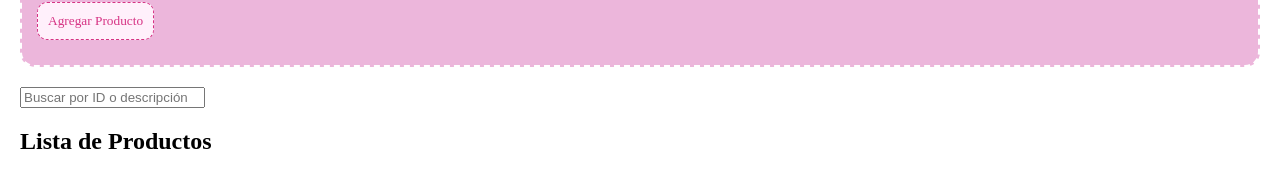
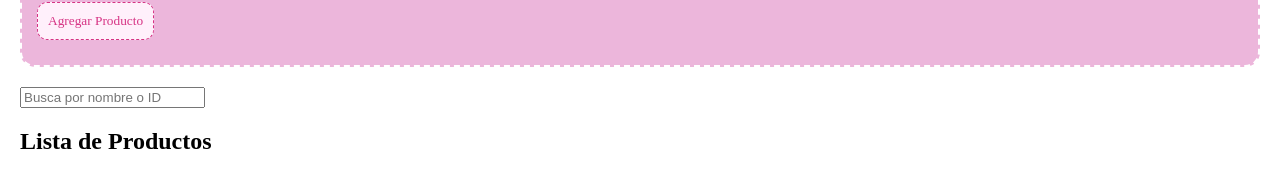
Before and after one commit to lara-isabella/pv_tp4_grupo7, a React (Vite) app: page / in a window 1280 px wide. Shown: the part 436-611 px from the top of the page. Built offline with nearby package versions, Linux system fonts and the light colour scheme.

Commit message:
Corrección barraBusqueda.jsx - Yamila Quipildor

```diff
--- a/src/assets/components/barraBusqueda.jsx
+++ b/src/assets/components/barraBusqueda.jsx
@@ -1,22 +1,17 @@
-import { useState } from 'react';
+//Barra para busqueda de productos
+import React, { useCallback } from "react";
 
 const BarraBusqueda = ({ alBuscar }) => {
-  const [terminoBusqueda, setTerminoBusqueda] = useState('');
-
-  const manejarCambio = (evento) => {
-    const valor = evento.target.value;
-    setTerminoBusqueda(valor);
-    alBuscar(valor);
-  };
+  const manejarCambio = useCallback((e) => {
+    alBuscar(e.target.value);
+  }, [alBuscar]);
 
   return (
-    <div className="p-2">
+    <div>
       <input
         type="text"
-        placeholder="Buscar por ID o descripción"
-        value={terminoBusqueda}
+        placeholder="Busca por nombre o ID"
         onChange={manejarCambio}
-        className="border rounded p-2 w-full"
       />
     </div>
   );
```
